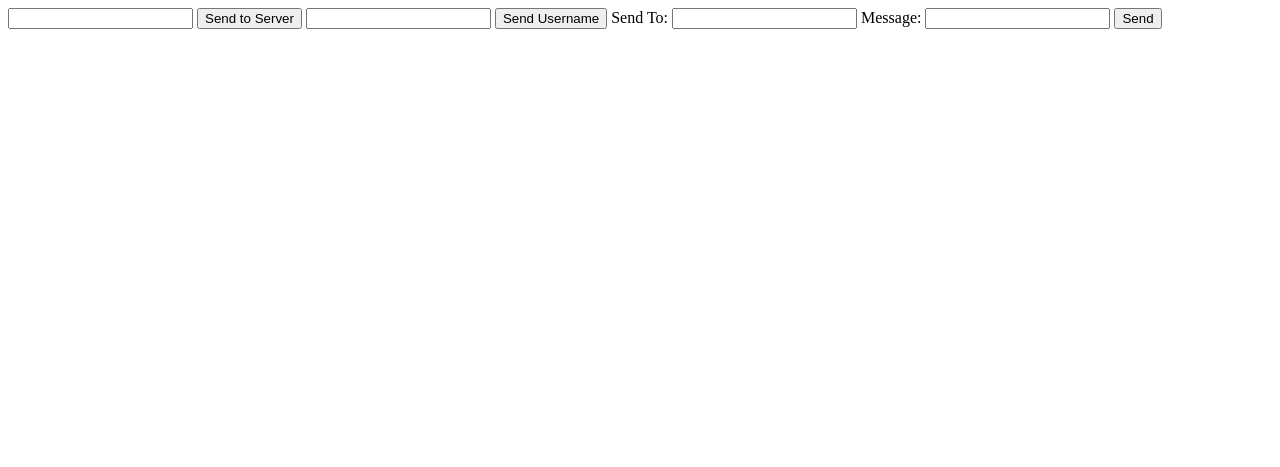
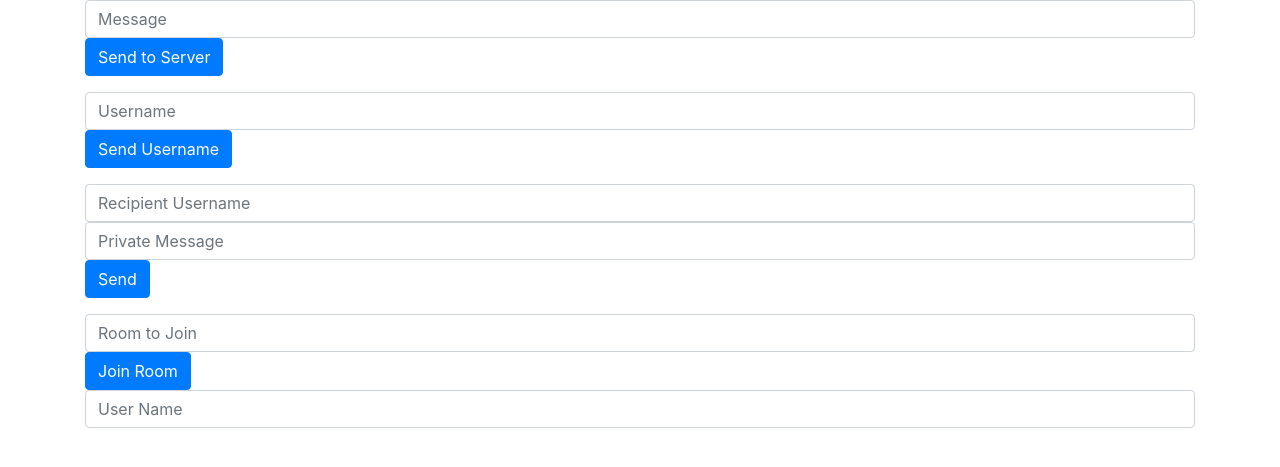
Before and after one commit to ali-hammoud-dev/socketIO, a Flask app: page / in a window 1280 px wide. Shown: the top 467 px of the page. Run offline with Flask 3, Linux system fonts and the light colour scheme; some libraries are stand-ins or nearby versions.

Commit message:
join room

```diff
--- a/app.py
+++ b/app.py
@@ -1,5 +1,5 @@
 from flask import Flask,render_template,request
-from flask_socketio import SocketIO , send , emit
+from flask_socketio import SocketIO , send , emit,join_room
 
 app = Flask(__name__)
 app.config['SECRET_KEY'] = 'secretkey'
@@ -48,5 +48,11 @@ def private_message(payload):
 
     emit('new_private_message',message,room=receipt_session_id)
 
+@socketio.on('join_room',namespace="/private")
+def handle_join_room(payload):
+    room = payload['room']
+    join_room(room)
+    emit('room_message',f'a new user has joined :{payload["username"]}',room=room)
+
 if __name__ == '__main__':
     socketio.run(app)
--- a/static/client.js
+++ b/static/client.js
@@ -36,6 +36,17 @@ private_socket.on('new_private_message',function(msg){
     alert(msg)
 })
 
+
+function join_room(){
+    var room = document.getElementById('room-to-join').value;
+    var username = document.getElementById('user_roomname').value;
+    private_socket.emit('join_room',{'room':room,'username':username})
+}
+
+private_socket.on('room_message',function(msg){
+    alert(msg)
+})
+
 // socket_messages.on('from flask',function(msg){
 //     alert(msg)
 // });
--- a/templates/index.html
+++ b/templates/index.html
@@ -2,19 +2,37 @@
 <html>
 <head>
   <title>Socket.IO Chat</title>
+  <!-- Add the Bootstrap CSS link -->
+  <link rel="stylesheet" href="https://maxcdn.bootstrapcdn.com/bootstrap/4.5.2/css/bootstrap.min.css">
 </head>
-<body>
+<body class="container">
 
-  <input id="message" type="text">
-  <button onclick="sendMessageToServer()">Send to Server</button>
+  <div class="mb-3">
+    <input id="message" class="form-control" type="text" placeholder="Message">
+    <button class="btn btn-primary" onclick="sendMessageToServer()">Send to Server</button>
+  </div>
 
+  <div class="mb-3">
+    <input id="username" class="form-control" type="text" placeholder="Username">
+    <button class="btn btn-primary" onclick="sendUsername()">Send Username</button>
+  </div>
 
-  <input id="username" type="text">
-  <button onclick="sendUsername()">Send Username</button>
+  <div class="mb-3">
+    <input id="send_to_username" class="form-control" type="text" placeholder="Recipient Username">
+    <input id="private_message" class="form-control" type="text" placeholder="Private Message">
+    <button class="btn btn-primary" onclick="sendPrivateMessage()">Send</button>
+  </div>
 
-  Send To:   <input id="send_to_username" type="text">
-  Message:   <input id="private_message" type="text">
-  <button onclick="sendPrivateMessage()">Send</button>
+  <div class="mb-3">
+    <input id="room-to-join" class="form-control" type="text" placeholder="Room to Join">
+    <button class="btn btn-primary" onclick="join_room()">Join Room</button>
+    <input id="user_roomname" class="form-control" type="text" placeholder="User Name">
+  </div>
+
+  <!-- Add the Bootstrap JS scripts (optional) -->
+  <script src="https://code.jquery.com/jquery-3.5.1.slim.min.js"></script>
+  <script src="https://cdn.jsdelivr.net/npm/@popperjs/core@2.9.3/dist/umd/popper.min.js"></script>
+  <script src="https://maxcdn.bootstrapcdn.com/bootstrap/4.5.2/js/bootstrap.min.js"></script>
 
   <script src="https://cdnjs.cloudflare.com/ajax/libs/socket.io/4.0.1/socket.io.js"></script>
   <script src="{{ url_for('static', filename='client.js') }}"></script>
```
